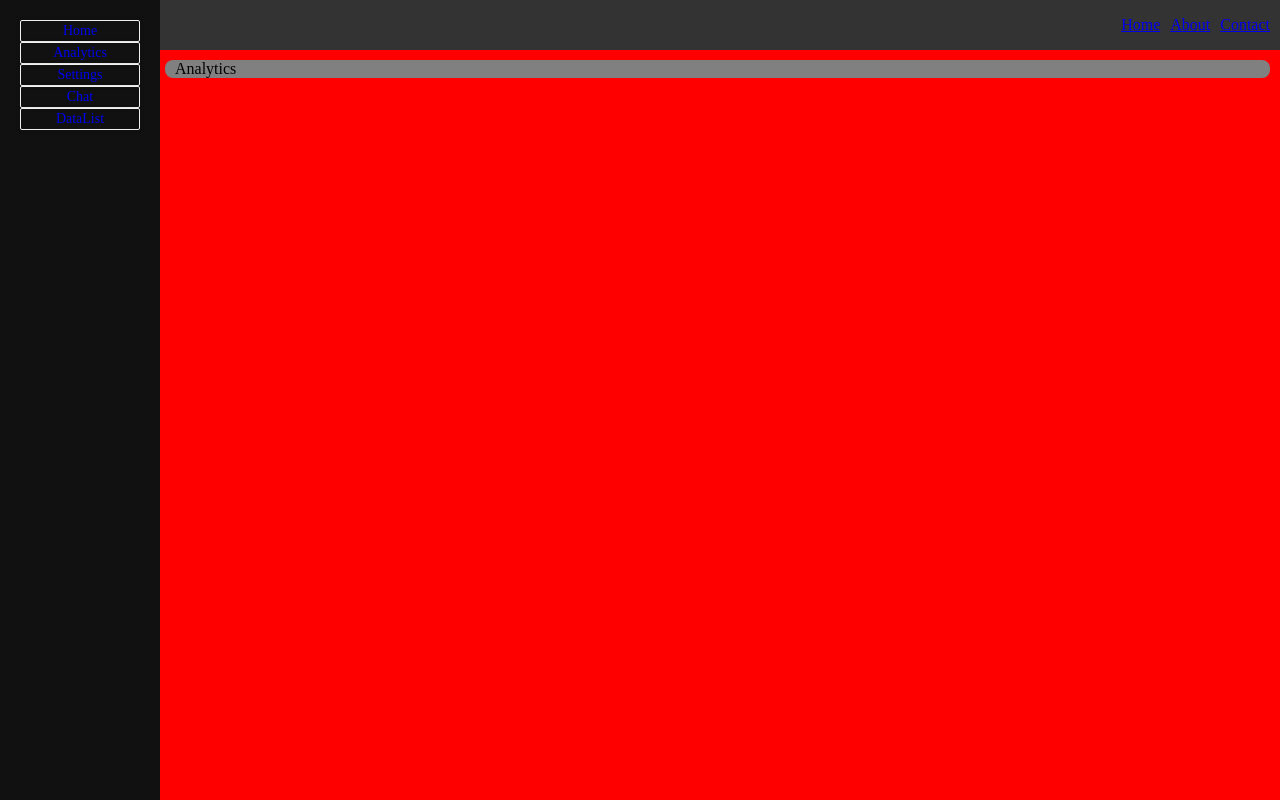
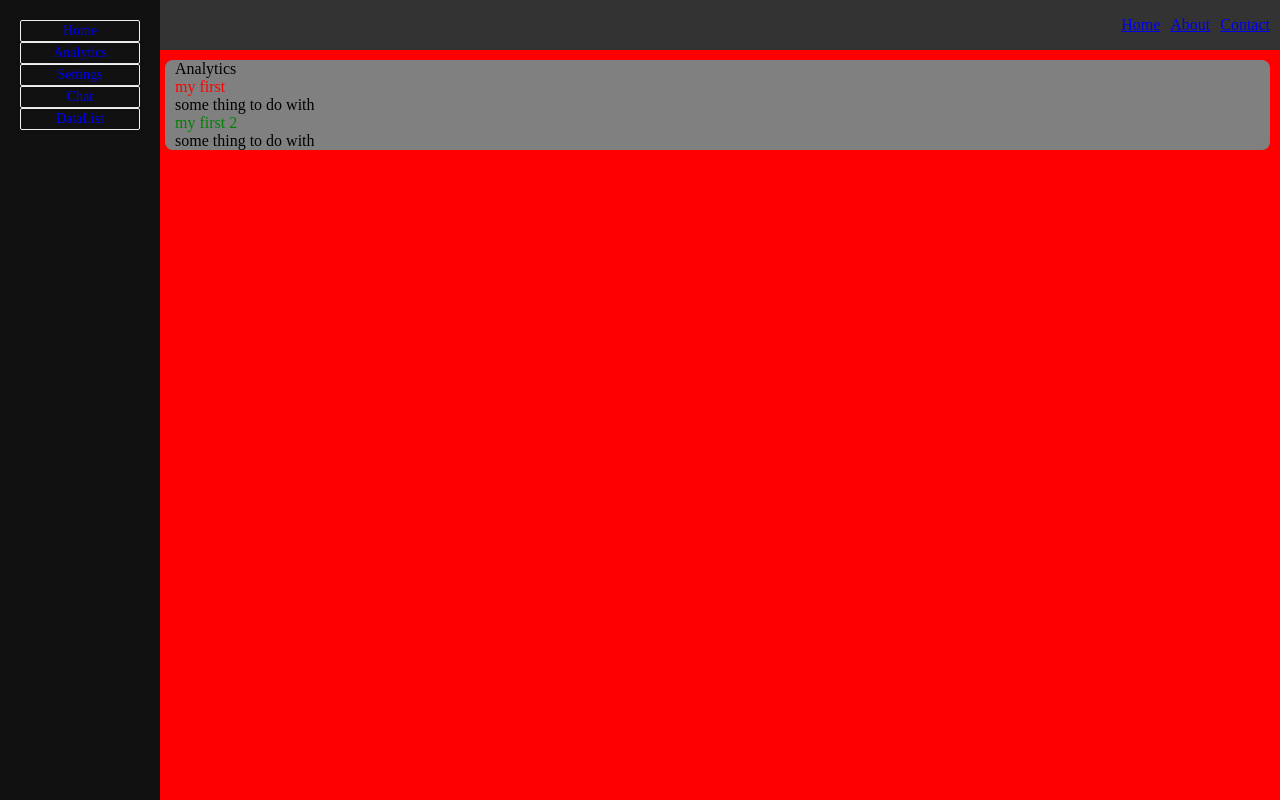
Before and after one commit to Anurag1096/react_1, a React app: page /analytics in a window 1280 px wide. Built offline with nearby package versions, Linux system fonts and the light colour scheme.

Commit message:
Adding changes to the code

```diff
--- a/src/pages/Analytics/index.tsx
+++ b/src/pages/Analytics/index.tsx
@@ -1,8 +1,36 @@
-import React from 'react'
+import React,{useState} from 'react'
+import "./style.css"
+function Analytics() {
+ const [active,setActive]=useState(0)
+  const data=[{
+    title:"my first ",
+    description:"some thing to do with "
+  },{
+     title:"my first 2 ",
+    description:"some thing to do with "
+  }]
 
-function Analytics() {
-  return (
-    <div>Analytics</div>
+
+
+  const handleClick=(index:any)=>{
+    setActive(index)
+  }
+  return (<>
+
+<div>Analytics
+    </div>
+    {data.map((item,index)=>{
+      return(
+        <>
+        <div key={item.title}>
+
+        <div  className={active == index?`active`:`passive`} onClick={()=>handleClick(index)}>{item.title}</div>
+        <div>{item.description}</div>
+        </div>
+        </>
+      )
+    })}
+  </>
   )
 }
 
--- /dev/null
+++ b/src/pages/Analytics/style.css
@@ -0,0 +1,8 @@
+.active{
+    color:red;
+    cursor:pointer;
+}
+.passive{
+    color:green;
+    cursor:pointer;
+}
--- a/src/pages/ChatApp/ChatList.tsx
+++ b/src/pages/ChatApp/ChatList.tsx
@@ -1,11 +1,11 @@
-import React from 'react'
+import React,{createContext} from 'react'
 import { ChatData } from './types';
 import "./ChatList.css"
 
 
 export const ChatList: React.FC<{ data: ChatData[],chatClick: ()=>void }> = ({ data,chatClick }) => {
      const renderChatList=data.map((item)=>{
-
+     const MyContext=createContext(3)
     const  handleChatListClick=()=>{
       if(window.innerWidth < 768){
          chatClick()
@@ -15,6 +15,8 @@ export const ChatList: React.FC<{ data: ChatData[],chatClick: ()=>void }> = ({ d
 
 
       return(
+         <MyContext.Provider value={3}>
+
          <div className='chat_wrapper' key={item.name} onClick={handleChatListClick}>
             <div className='chat_img_container'>
                <img className='chat_img' src={item.img} alt="img" width="50px" height="40px"/>
@@ -24,6 +26,7 @@ export const ChatList: React.FC<{ data: ChatData[],chatClick: ()=>void }> = ({ d
                <div><span>{item.lastChat}</span></div>
             </div>
          </div>
+         </MyContext.Provider>
 
       )
      })
```
